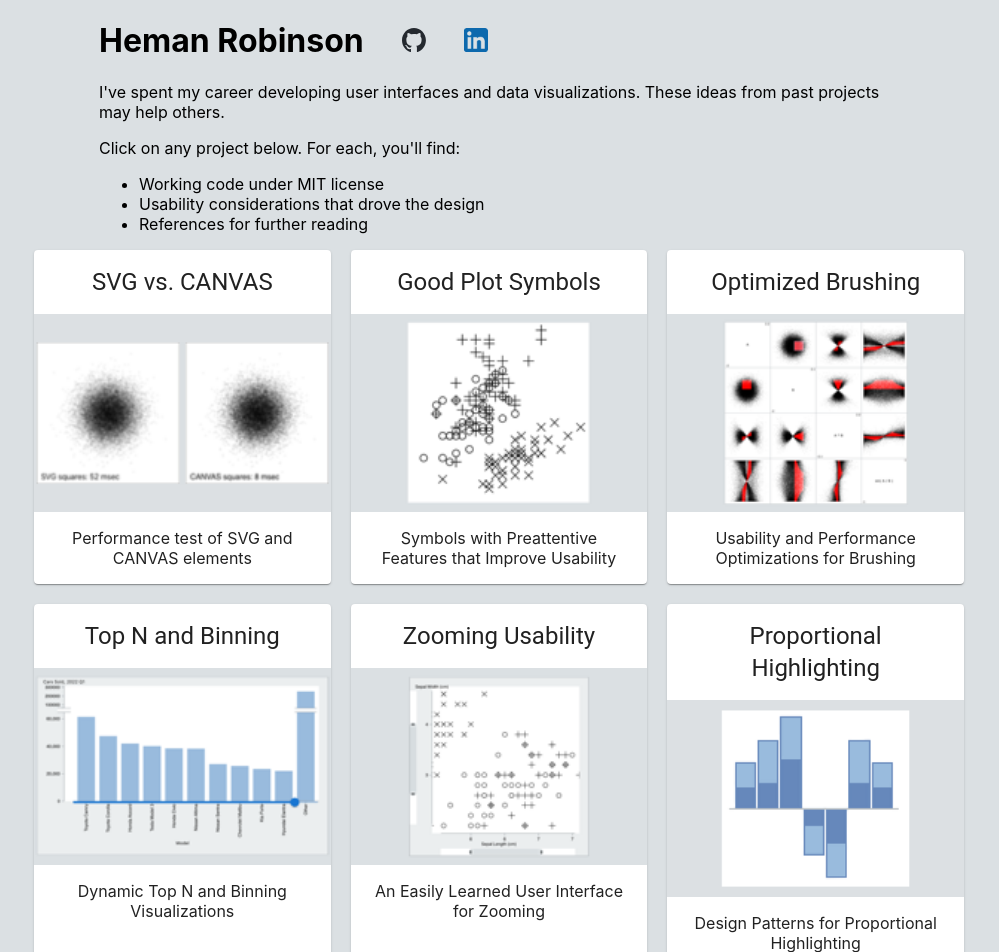
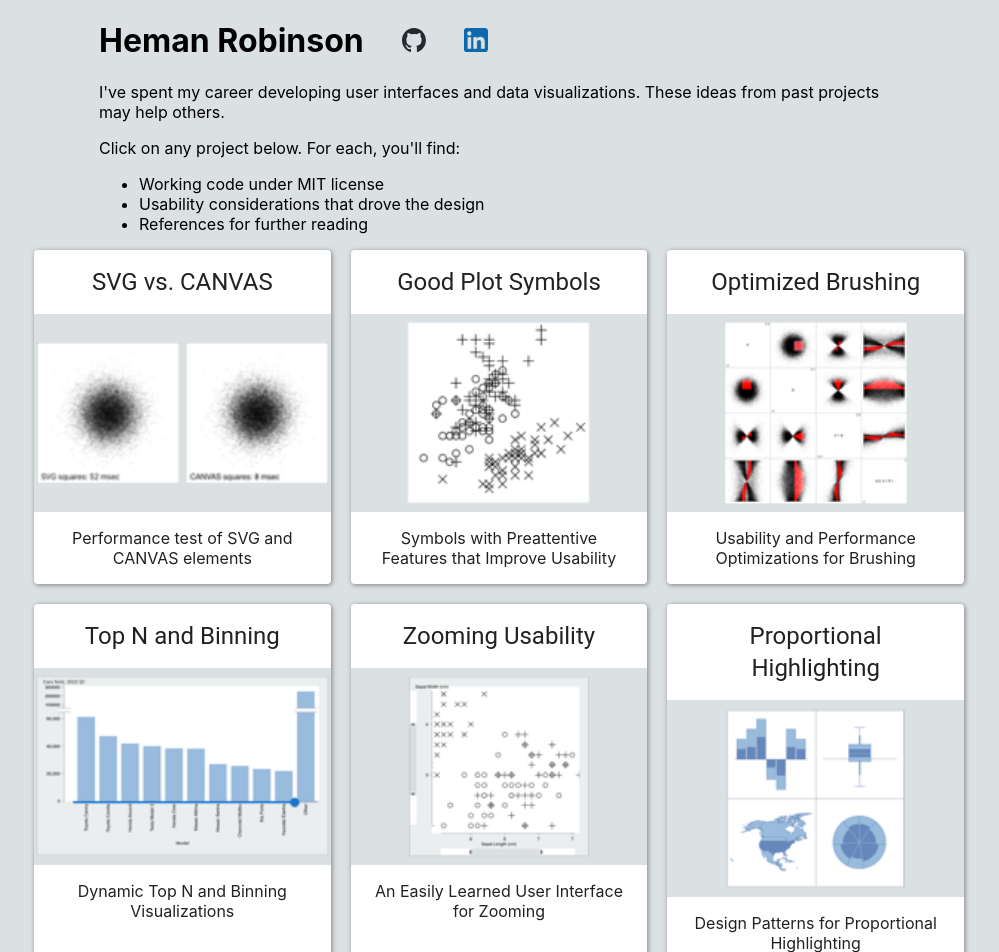
Before and after one commit to hemanrobinson/hemanrobinson.github.io, a React (Create React App) app: page / in a window 1280 px wide. Shown: the top 952 px of the page, without its empty margins (141-1140 px from the left). Built offline with nearby package versions, Linux system fonts and the light colour scheme.

Commit message:
Improve report card

```diff
--- a/src/ReportCard.js
+++ b/src/ReportCard.js
@@ -4,7 +4,7 @@ import { Card, CardHeader, CardMedia, CardContent, CardActionArea } from '@mui/m
 // Report Card:  A Card with title, link, thumbnail, and text.
 function ReportCard({ title, href, img, text }) {
     return (
-        <Card style={{maxWidth: 310}}>
+        <Card style={{maxWidth: 310, boxShadow: '1px 1px 5px 0px grey'}}>
             <CardActionArea component="a" href={href}>
                 <CardHeader title={title}/>
                 <CardMedia style={{height: 0, paddingTop: '66.67%'}} image={img} title={title} />
```
Also changed, not shown: public/proportional-highlighting-small.png.
